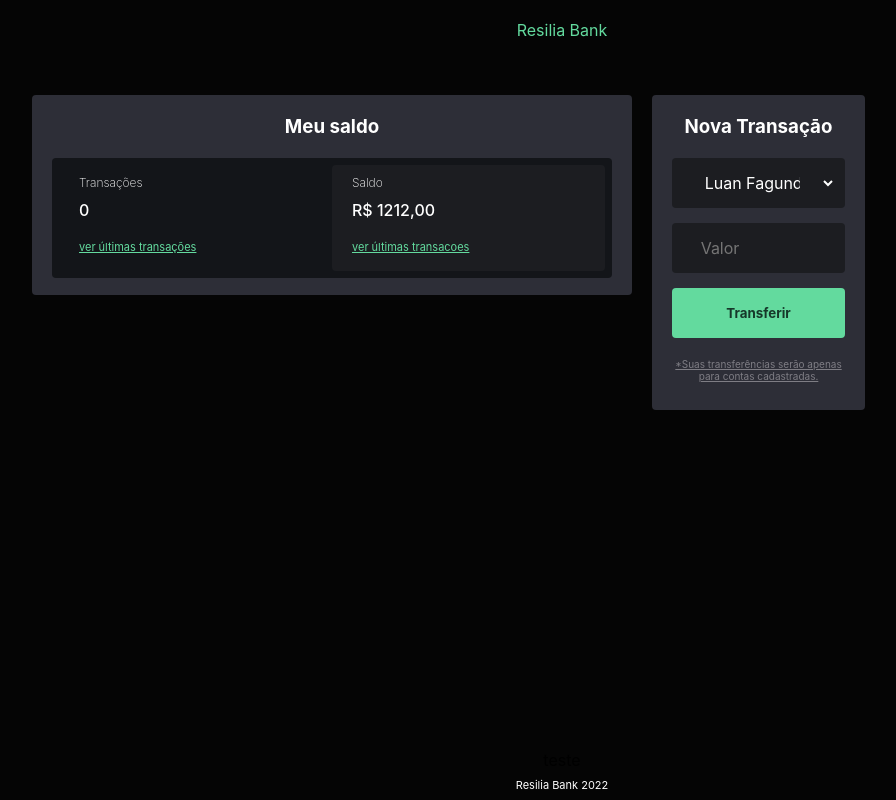
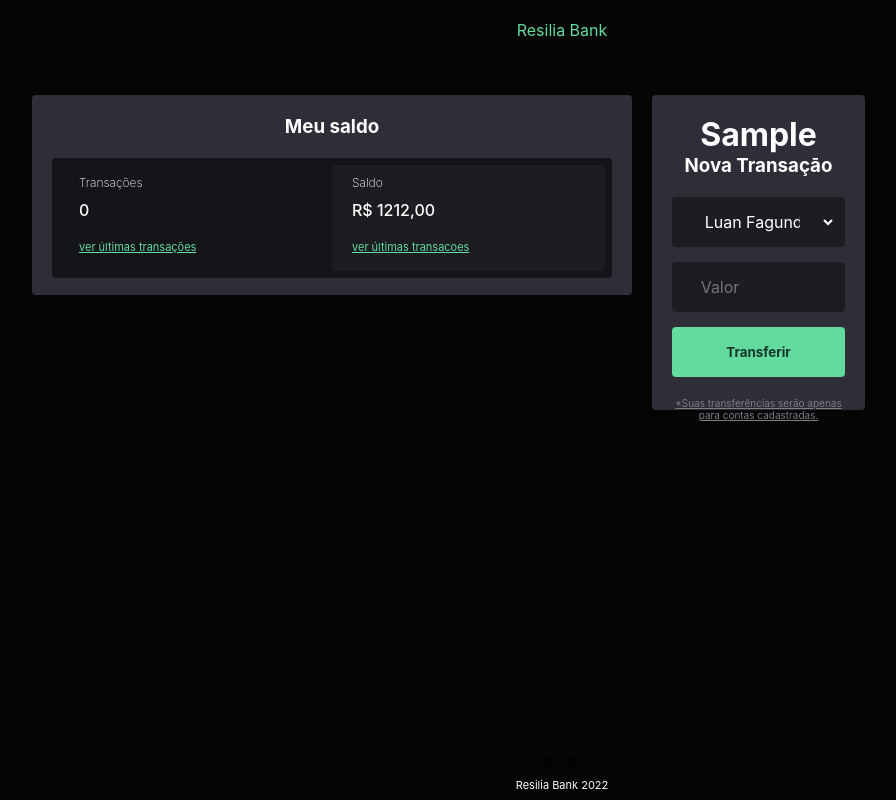
Before and after one commit to resilia-br/workshop-frontend-julho-2022-, a React (Create React App) app: page / in a window 1280 px wide. Both pictures are taken after typing "Sample", "5" into the empty fields and a click on the input "Enviar". Shown: the whole page, without its empty margins (78-974 px from the left). Built offline with nearby package versions, Linux system fonts and the light colour scheme.

Commit message:
Feat: Implementado o compartilhamento de dados no compoenente APP de forma a permitir que o nome cadastrado seja exibido na tela de transações.

```diff
--- a/src/App.jsx
+++ b/src/App.jsx
@@ -4,10 +4,14 @@ import { Balance } from './components/saldo';
 import { Singnup } from './components/cadastro';
 import { Transfer } from './components/transfer';
 
+
 function App() {
 
   // define o estado de criar ou gerenciar conta
   const [account, setAccount] = useState(false);
+  const [nome, setNome] = useState('')
+
+
 
   // exibe os dados do saldo e transacoes realizadas
   const [transaction, setTransaction] = useState(0);
@@ -24,9 +28,9 @@ function App() {
           { account ?
             <>
               <Balance transaction={transaction} balance={balance} />
-              <Transfer setTransaction={setTransaction} transaction={transaction} />
+              <Transfer nome={nome} setTransaction={setTransaction} transaction={transaction} />
             </>
-            : <Singnup setAccount={setAccount} />
+            : <Singnup setAccount={setAccount} nome={nome} value={nome} setNome={setNome}/>
           }
       </main>
       <div>teste</div>
--- a/src/components/cadastro/index.jsx
+++ b/src/components/cadastro/index.jsx
@@ -1,16 +1,16 @@
-import { useRef } from 'react';
+import { useRef, useState } from 'react';
 import './index.css';
 
-export const Singnup = ({setAccount}) => {
+export const Singnup = ({setAccount, nome, setNome}) => {
+  const form = useRef();
+  const [name, setName] = useState(nome)
 
-  const form = useRef();
 
   const validate = (input) => {
     if (!input) throw Error('Input invalido');
   }
 
-  const serialize = () => {
-
+   const serialize = () => {
     //converte a lista de inputs para um array
     const inputs = [...form.current.elements];
 
@@ -18,7 +18,6 @@ export const Singnup = ({setAccount}) => {
     inputs.filter(input => {
       if (input.type === 'text' || input.type === 'number') {
         validate(input.value);
-
         data[input.name] = input.value;
       }
     });
@@ -28,11 +27,13 @@ export const Singnup = ({setAccount}) => {
 
   const handleSubmit = (e) => {
     e.preventDefault();
-
     const data = serialize();
-
     setAccount(true);
   };
+
+  const changeName = (e) => {
+    setName(setNome(e.target.value))
+  }
 
   return (
     <>
@@ -40,7 +41,7 @@ export const Singnup = ({setAccount}) => {
           <h3>Nova conta <span></span></h3>
           <form className='form' ref={form} onSubmit={handleSubmit}>
             <label className='label'>
-              <input type="text" name='name' className='name' placeholder='Nome completo' required />
+              <input type="text" name='name' onChange={changeName} className='name' placeholder='Nome completo' required />
             </label>
             <label className='label'>
               <input type="number" name='cpf' className='cpf' placeholder='CPF' required maxLength={11} />
--- a/src/components/transfer/index.jsx
+++ b/src/components/transfer/index.jsx
@@ -1,21 +1,24 @@
 import { useRef, useCallback, useEffect } from 'react';
 import React from 'react';
 import './index.css';
+import { Singnup } from '../cadastro';
 
-export const Transfer = ({setTransaction, transaction}) => {
+
+
+export const Transfer = ({setTransaction, transaction, nome}) => {
 
   const form = useRef();
 
-  const handleSubmit = () => {
+  const handleSubmit = (e) => {
+    e.preventDefault()
     const increment = parseInt(transaction + 1);
-
     setTransaction(increment);
   };
 
     return (
       <>
          <div className="transfer">
-          {/* <h1>Melhoria</h1> */}
+          <h1>{nome}</h1>
           <h3>Nova Transaçāo</h3>
           <form className='form' ref={form} onSubmit={handleSubmit}>
             <label className='label'>
```
